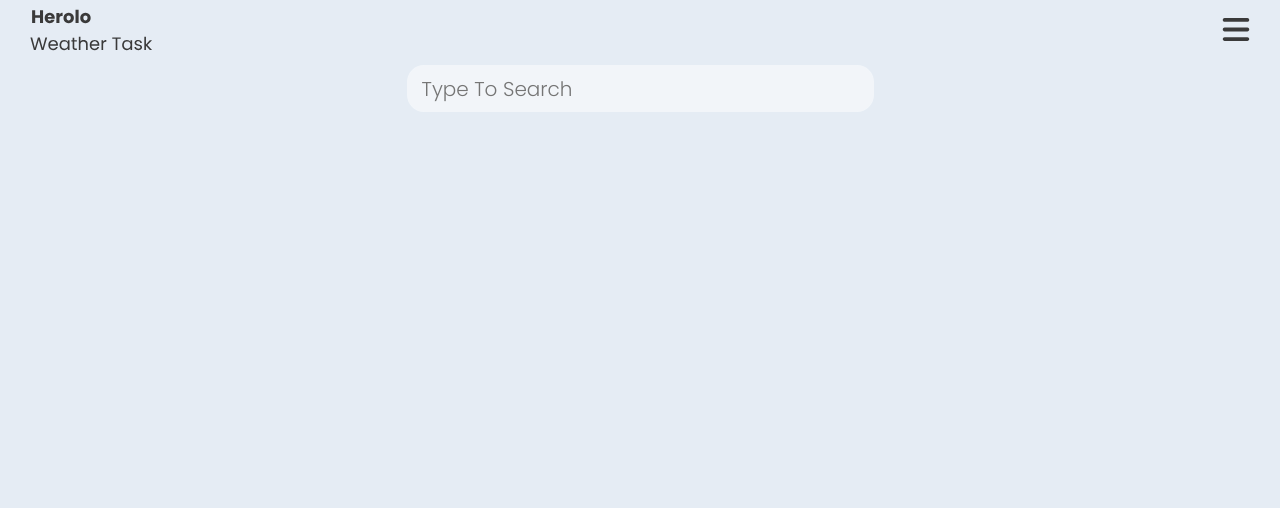
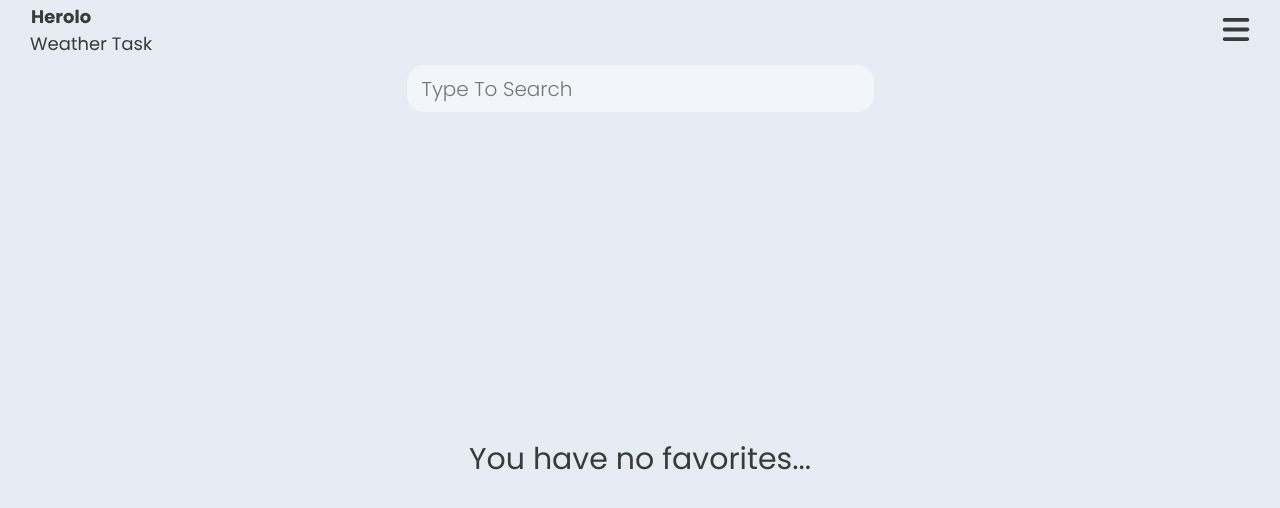
Before and after one commit to AlisaZil/Alisa-Zilberman-06-02-24, an Angular app: page / in a window 1280 px wide. Shown: the top 508 px of the page. Built offline with nearby package versions, Linux system fonts and the light colour scheme.

Commit message:
add(alert if no favorites)

```diff
--- a/src/app/app.component.html
+++ b/src/app/app.component.html
@@ -26,6 +26,7 @@
 
     <div class="content">
         <!-- <main></main> -->
+        <favorite></favorite>
     </div>
 
 </div>
--- a/src/app/favorite/favorite.component.html
+++ b/src/app/favorite/favorite.component.html
@@ -1,3 +1,8 @@
-<div class="page">
+<div class="favorite-section">
 
+    <weather-card *ngIf="favoriteWeatherList; else noFave"></weather-card>
+
+    <ng-template #noFave>
+        <p class="empty">You have no favorites...</p>
+    </ng-template>
 </div>
--- a/src/app/favorite/favorite.component.scss
+++ b/src/app/favorite/favorite.component.scss
@@ -0,0 +1,13 @@
+.favorite-section{
+    height: 100%;
+    width: 100%;
+
+    display: flex;
+    align-items: center;
+    justify-content: center;
+
+    .empty{
+        font-size: 30px;
+        user-select: none;
+    }
+}
--- a/src/app/favorite/favorite.component.ts
+++ b/src/app/favorite/favorite.component.ts
@@ -7,4 +7,7 @@ import { Component } from '@angular/core';
 })
 export class FavoriteComponent {
 
+  public favoriteWeatherList?: any[] = undefined; //change from any
+
+
 }
```
